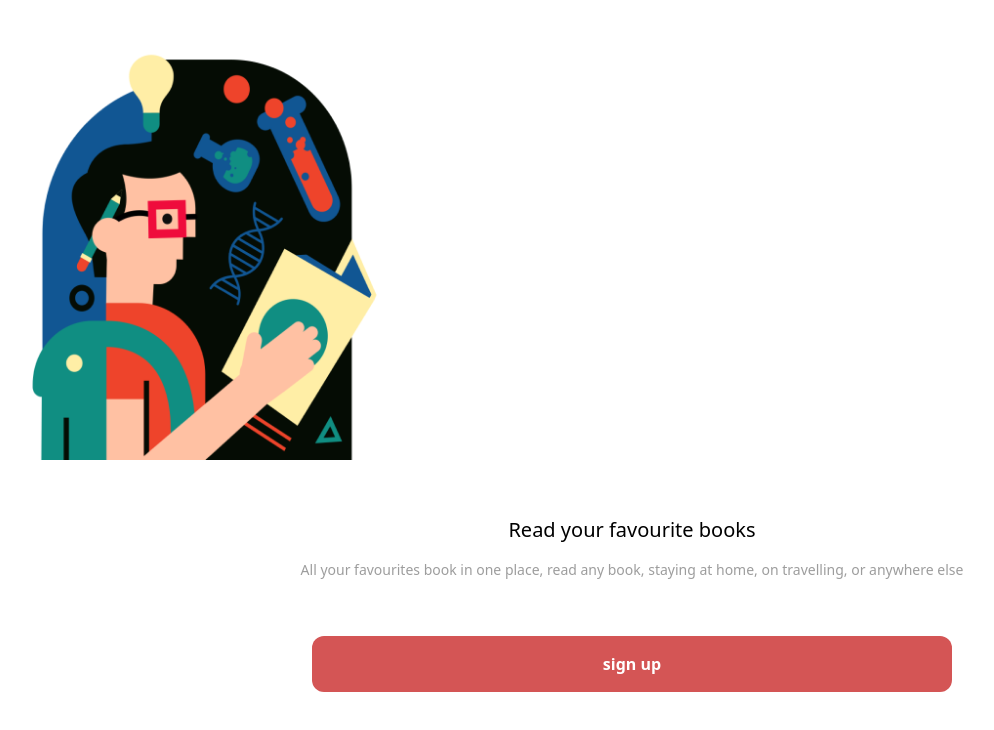
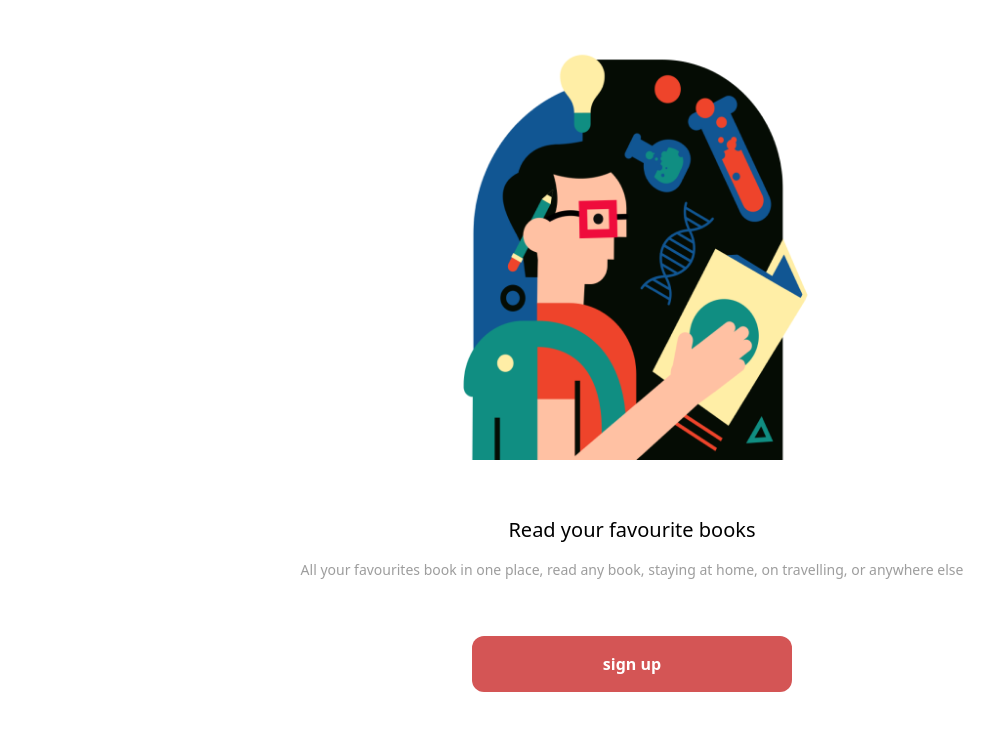
Before and after one commit to c-blaq/book-store, a React (Create React App) app: page / in a window 1280 px wide. Shown: the top 730 px of the page, without its empty margins (8-1002 px from the left). Built offline with nearby package versions, Linux system fonts and the light colour scheme.

Commit message:
responsivess: landin page

```diff
--- a/src/components/Home.jsx
+++ b/src/components/Home.jsx
@@ -4,10 +4,10 @@ import Button from "./Button";
 
 export const Home = () => {
   return (
-    <div className="my-10 ">
-      <div className="sm:max-h-[525px] w-full">
+    <div className="my-10">
+      <div className="sm:max-h-[525px] sm:w-full">
         <img
-          className="min-h-[200px] h-[420px] block object-contain"
+          className=" mx-auto h-[420px] block object-contain"
           src={study}
           alt="A man reading"
         />
@@ -23,7 +23,7 @@ export const Home = () => {
 
       <Button
         text="sign up"
-        className="mx-auto block text-white font-bold  w-1/2 py-4 rounded-xl bg-[#D45555]"
+        className="mx-auto block text-white font-bold  w-1/2 sm:w-1/4  py-4 rounded-xl bg-[#D45555]"
       />
     </div>
   );
```
